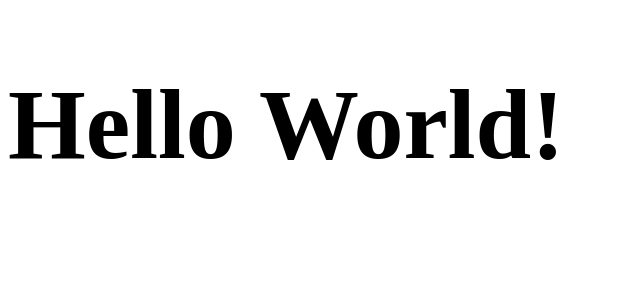
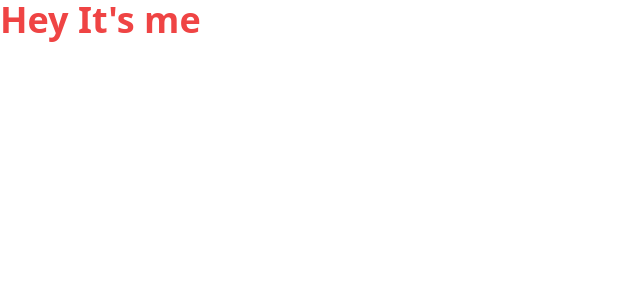
Before and after one commit to 02abhishekchoudhary/Netflix-GPT, a JavaScript app: page / in a window 1280 px wide. Shown: the top 300 px of the page, without its empty margins (0-640 px from the left). Built offline with nearby package versions, Linux system fonts and the light colour scheme.

Commit message:
02- Tailwind CSS setup done

```diff
--- /dev/null
+++ b/index.css
@@ -0,0 +1,3 @@
+@tailwind base;
+@tailwind components;
+@tailwind utilities;
--- a/index.html
+++ b/index.html
@@ -4,7 +4,7 @@
 <head>
   <meta charset="UTF-8">
   <meta name="viewport" content="width=device-width, initial-scale=1.0">
-  <link rel="stylesheet" href="styles.css">
+  <link rel="stylesheet" href="index.css">
   <title>Netflix GPT</title>
 </head>
 
--- a/package.json
+++ b/package.json
@@ -23,6 +23,8 @@
     "react-dom": "^19.1.0"
   },
   "devDependencies": {
-    "parcel": "^2.14.4"
+    "parcel": "^2.14.4",
+    "postcss": "^8.5.3",
+    "tailwindcss": "^3.4.17"
   }
 }
--- a/src/App.js
+++ b/src/App.js
@@ -2,8 +2,8 @@ import ReactDOM from "react-dom/client";
 
 const AppLayout = () => {
   return (
-    <div className="app">
-      <h1>Hello World!</h1>
+    <div>
+      <h1 className="text-4xl text-red-500 font-bold">Hey It's me</h1>
     </div>
   );
 };
--- a/styles.css
+++ /dev/null
@@ -1,3 +0,0 @@
-* {
-  font-size: 100px;
-}
--- /dev/null
+++ b/tailwind.config.js
@@ -0,0 +1,8 @@
+/** @type {import('tailwindcss').Config} */
+module.exports = {
+  content: ["./src/**/*.{html,js,ts,jsx,tsx}"],
+  theme: {
+    extend: {},
+  },
+  plugins: [],
+};
```
Also changed, not shown: .postcssrc (added), 1 other file (tests, documents, lock files or other folders).
